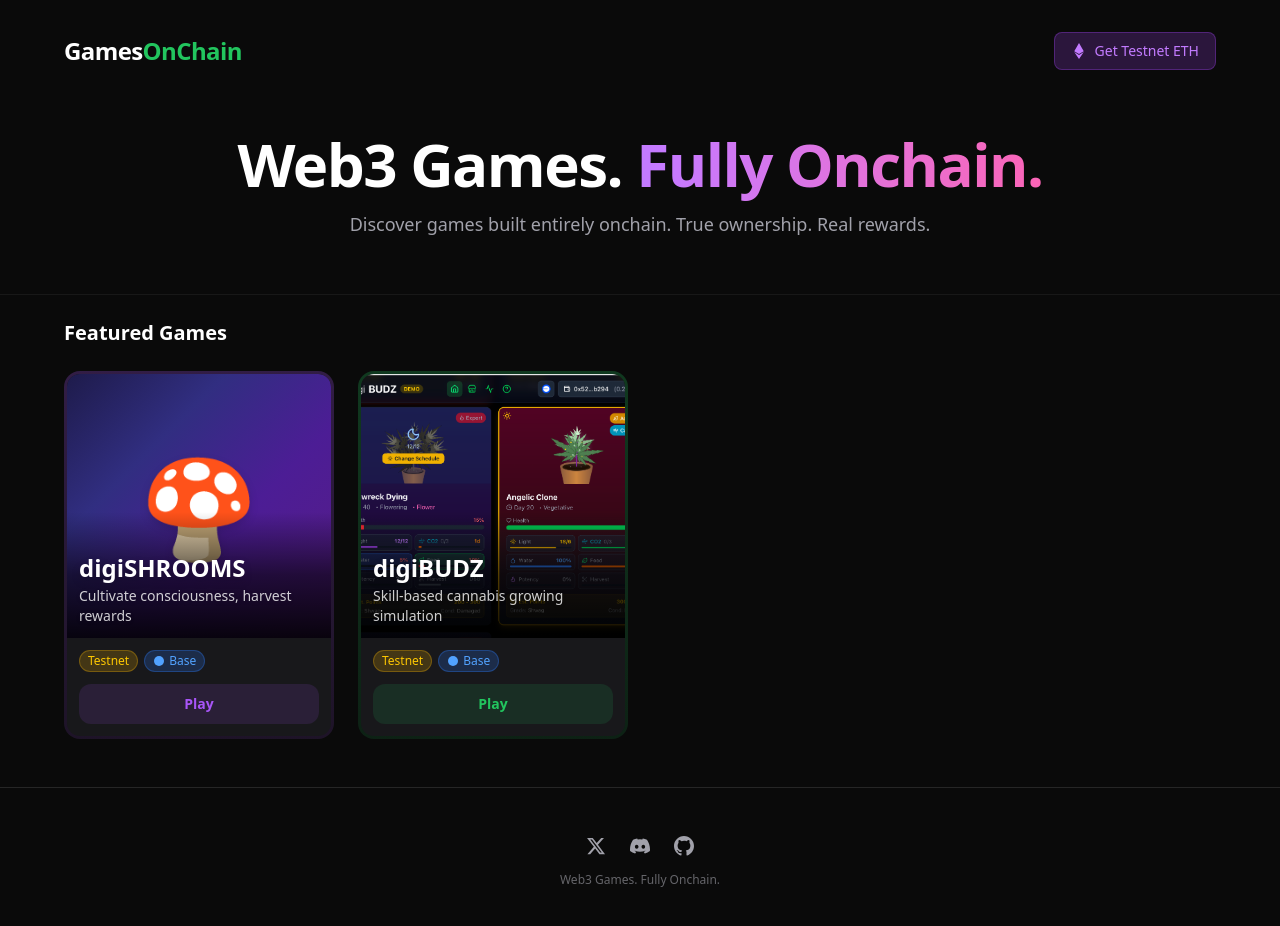
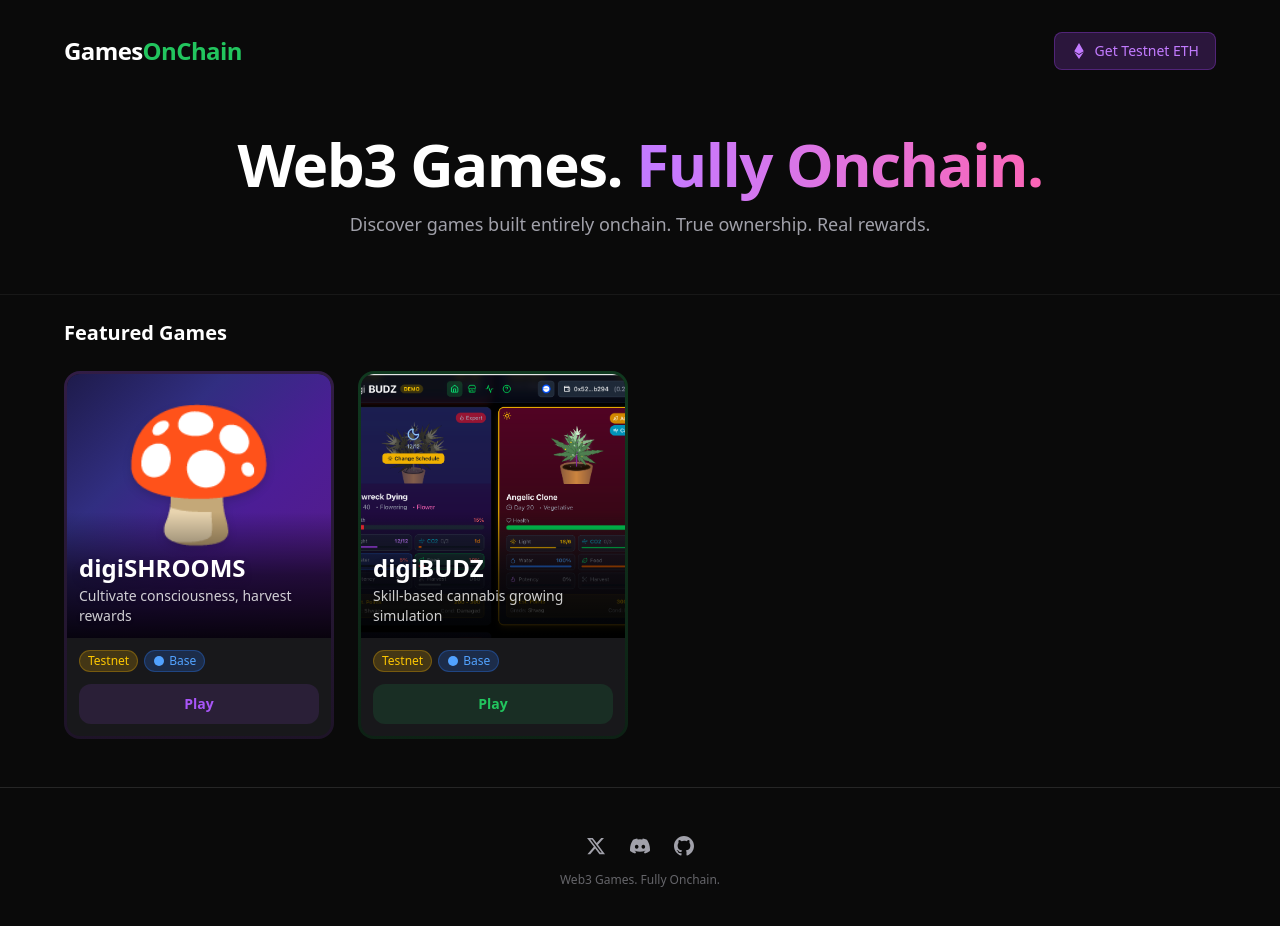
Before and after one commit to binarydrool/gamesonchain, a Next.js app: page / in a window 1280 px wide. Shown: the top 926 px of the page. Built offline with nearby package versions, Linux system fonts and the light colour scheme.

Commit message:
style: bigger mushroom emoji positioned above text

```diff
--- a/components/GameCard.tsx
+++ b/components/GameCard.tsx
@@ -59,10 +59,10 @@ function GameArtwork({ game }: { game: Game }) {
     const emoji = game.icon.replace('emoji:', '');
     return (
       <div
-        className="relative w-full aspect-square rounded-t-xl flex items-center justify-center"
+        className="relative w-full aspect-square rounded-t-xl flex items-start justify-center pt-6 sm:pt-8"
         style={{ background: 'linear-gradient(135deg, #1e1b4b 0%, #312e81 30%, #4c1d95 60%, #581c87 100%)' }}
       >
-        <span className="text-7xl sm:text-8xl drop-shadow-lg">{emoji}</span>
+        <span className="text-8xl sm:text-9xl drop-shadow-lg">{emoji}</span>
         <GameOverlay game={game} />
       </div>
     );
```
